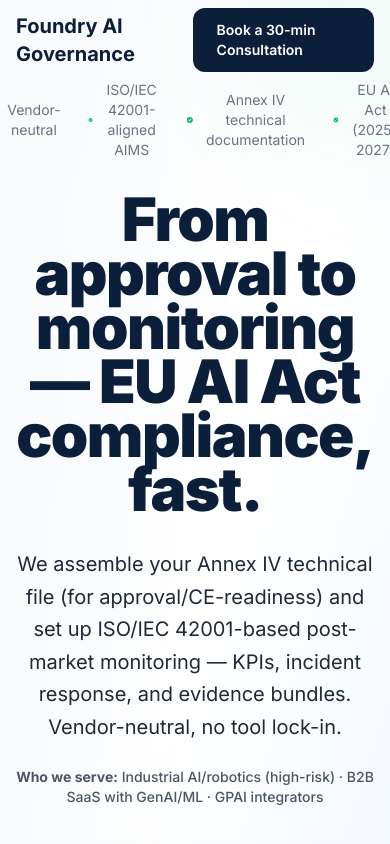
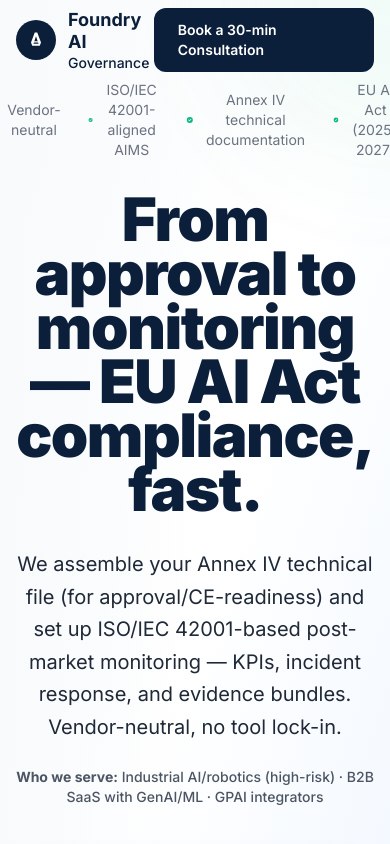
Before and after one commit to onchainlabs1/foundry, a Next.js app: page / in a window 390 px wide. Shown: the top 844 px of the page. Built offline with nearby package versions, Linux system fonts and the light colour scheme.

Commit message:
Add Foundry AI Governance logo to site
- Created Logo component with SVG circle and A letter
- Integrated logo in Header with hover effects
- Added logo to Footer (centered)
- Added logo to demo page header
- Logo maintains brand consistency across all pages
- Responsive design with proper sizing

```diff
--- a/src/app/demo/page.tsx
+++ b/src/app/demo/page.tsx
@@ -1,6 +1,7 @@
 "use client";
 
 import { useState } from "react";
+import Logo from "@/components/Logo";
 
 export default function DemoPage() {
   const [page, setPage] = useState("Overview");
@@ -22,7 +23,7 @@
       <div className="sticky top-0 z-30 bg-white border-b border-slate-200">
         <div className="max-w-7xl mx-auto px-4 py-3 flex items-center gap-3">
           <div className="flex items-center gap-2">
-            <span className="text-2xl">🛡️</span>
+            <Logo showText={false} className="text-slate-900" />
             <span className="font-semibold text-slate-900">AIMS Readiness</span>
           </div>
           <div className="ml-auto flex items-center gap-2">
--- a/src/components/Footer.tsx
+++ b/src/components/Footer.tsx
@@ -1,10 +1,14 @@
+import Logo from "./Logo";
+
 const Footer = () => {
   return (
     <footer className="bg-navy text-white py-12">
       <div className="container">
         <div className="max-w-4xl mx-auto">
           <div className="text-center mb-8">
-            <h3 className="text-2xl font-bold mb-4">Foundry AI Governance</h3>
+            <div className="flex justify-center mb-4">
+              <Logo className="text-white" />
+            </div>
             <p className="text-gray-300 mb-6">
               Independent AI governance for the EU AI Act (ISO/IEC 42001 & Annex IV)
             </p>
--- a/src/components/Header.tsx
+++ b/src/components/Header.tsx
@@ -2,6 +2,7 @@
 
 import { useState, useEffect } from "react";
 import Link from "next/link";
+import Logo from "./Logo";
 
 const Header = () => {
   const [isScrolled, setIsScrolled] = useState(false);
@@ -58,11 +59,9 @@
       <div className="container flex items-center justify-between h-full">
         <Link
           href="/"
-          className="text-xl font-bold text-navy hover:scale-105 transition-transform duration-300 group"
+          className="hover:scale-105 transition-transform duration-300 group"
         >
-          <span className="group-hover:text-soft-green transition-colors duration-300">
-            Foundry AI Governance
-          </span>
+          <Logo className="group-hover:opacity-90 transition-opacity duration-300" />
         </Link>
 
         <nav className="hidden md:flex items-center space-x-8">
--- /dev/null
+++ b/src/components/Logo.tsx
@@ -0,0 +1,43 @@
+interface LogoProps {
+  className?: string;
+  showText?: boolean;
+}
+
+export default function Logo({ className = "", showText = true }: LogoProps) {
+  return (
+    <div className={`flex items-center gap-3 ${className}`}>
+      {/* Logo Circle with A */}
+      <div className="w-10 h-10 bg-navy rounded-full flex items-center justify-center flex-shrink-0">
+        <svg
+          width="20"
+          height="20"
+          viewBox="0 0 20 20"
+          fill="none"
+          xmlns="http://www.w3.org/2000/svg"
+          className="text-white"
+        >
+          <path
+            d="M6.25 15.625L5 12.5L8.75 2.5H11.25L15 12.5L13.75 15.625H6.25ZM7.5 13.75H12.5L10 6.25L7.5 13.75Z"
+            fill="currentColor"
+          />
+          <path
+            d="M7.5 11.25H12.5V12.5H7.5V11.25Z"
+            fill="currentColor"
+          />
+        </svg>
+      </div>
+
+      {/* Text */}
+      {showText && (
+        <div className="flex flex-col">
+          <div className="text-navy font-bold text-lg leading-tight">
+            Foundry AI
+          </div>
+          <div className="text-navy font-medium text-sm leading-tight">
+            Governance
+          </div>
+        </div>
+      )}
+    </div>
+  );
+}
```
